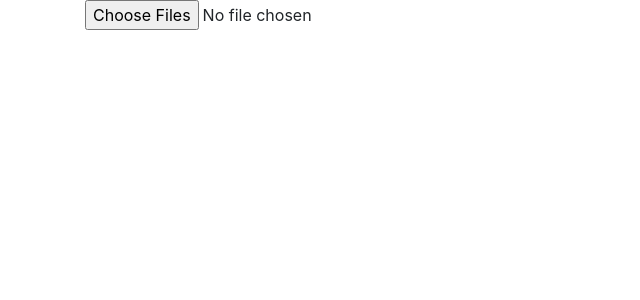
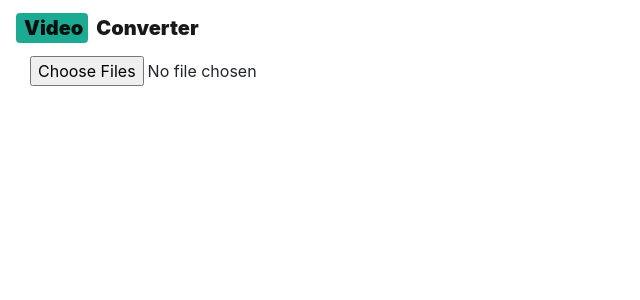
Before and after one commit to moranmono/AngularVideoConverter, an Angular app in the folder AngularVideoConverter/ClientApp/: page / in a window 1280 px wide. Shown: the top 300 px of the page, without its empty margins (0-640 px from the left). Built offline with nearby package versions, Linux system fonts and the light colour scheme.

Commit message:
Adding styles and nav bar

```diff
--- a/AngularVideoConverter/ClientApp/src/app/app.component.html
+++ b/AngularVideoConverter/ClientApp/src/app/app.component.html
@@ -1,5 +1,10 @@
-<div class="container">
+<div class="navigation navbar navbar-light">
+  <app-navbar></app-navbar>
+</div>
+<div class="container-fluid">
   <div class="row">
-    <app-file-upload></app-file-upload>
+    <div class="col-md-6">
+      <app-file-upload></app-file-upload>
+    </div>
   </div>
 </div>
--- a/AngularVideoConverter/ClientApp/src/app/app.module.ts
+++ b/AngularVideoConverter/ClientApp/src/app/app.module.ts
@@ -4,11 +4,13 @@ import { NgModule } from '@angular/core';
 import { AppComponent } from './app.component';
 import { FileUploadComponent } from './components/file-upload/file-upload.component';
 import { HttpClientModule } from '@angular/common/http';
+import { NavbarComponent } from './components/navbar/navbar.component';
 
 @NgModule({
   declarations: [
     AppComponent,
-    FileUploadComponent
+    FileUploadComponent,
+    NavbarComponent
   ],
   imports: [
     BrowserModule,
--- /dev/null
+++ b/AngularVideoConverter/ClientApp/src/app/components/navbar/navbar.component.css
@@ -0,0 +1,16 @@
+.logo {
+    color: var(--clr-black);
+    font-weight: var(--fw-bold);
+    font-size: var(--fs-h3);
+}
+
+.logo-left{
+    background-color: var(--clr-accent);
+    padding: 3px 5px 3px 8px;
+    border-radius: 4px;
+}
+
+.logo-right {
+    padding: 3px 8px 3px 8px;
+    border-radius: 4px;
+}
--- /dev/null
+++ b/AngularVideoConverter/ClientApp/src/app/components/navbar/navbar.component.html
@@ -0,0 +1,4 @@
+<a class="navbar-brand" href="#">
+    <span class="logo logo-left">Video</span>
+    <span class="logo logo-right">Converter</span>
+</a>
--- /dev/null
+++ b/AngularVideoConverter/ClientApp/src/app/components/navbar/navbar.component.ts
@@ -0,0 +1,15 @@
+import { Component, OnInit } from '@angular/core';
+
+@Component({
+  selector: 'app-navbar',
+  templateUrl: './navbar.component.html',
+  styleUrls: ['./navbar.component.css']
+})
+export class NavbarComponent implements OnInit {
+
+  constructor() { }
+
+  ngOnInit(): void {
+  }
+
+}
--- a/AngularVideoConverter/ClientApp/src/styles.css
+++ b/AngularVideoConverter/ClientApp/src/styles.css
@@ -1 +1,31 @@
-/* You can add global styles to this file, and also import other style files */
+@import url('https://fonts.googleapis.com/css?family=Source+Code+Pro:400,900|Source+Sans+Pro:300,900&display=swap');
+*, *::before, *::after {
+    box-sizing: border-box;
+}
+
+:root {
+    --ff-primary: 'Source Sans Pro', sans-serif;
+    --ff-secondary: 'Source Code Pro', monospace;
+    --fw-reg: 300;
+    --fw-bold: 900;
+    --clr-light: #fff;
+    --clr-dark: #303030;
+    --clr-accent: #1caa92;
+    --bs: 0.25em 0.25em 0.75em rgba(0, 0, 0, .25), 0.125em 0.125em 0.25em rgba(0, 0, 0, .15);
+}
+
+html {
+    height: 100%;
+}
+
+body {
+    background-color: var(--clr-light);
+    color: var(--clr-dark);
+    font-family: var(--ff-primary);
+    font-size: var(--fs-body);
+    line-height: 1.6;
+}
+
+.shadow {
+    box-shadow: var(--bs)
+}
```
Also changed, not shown: 1 other file (tests, documents, lock files or other folders).
